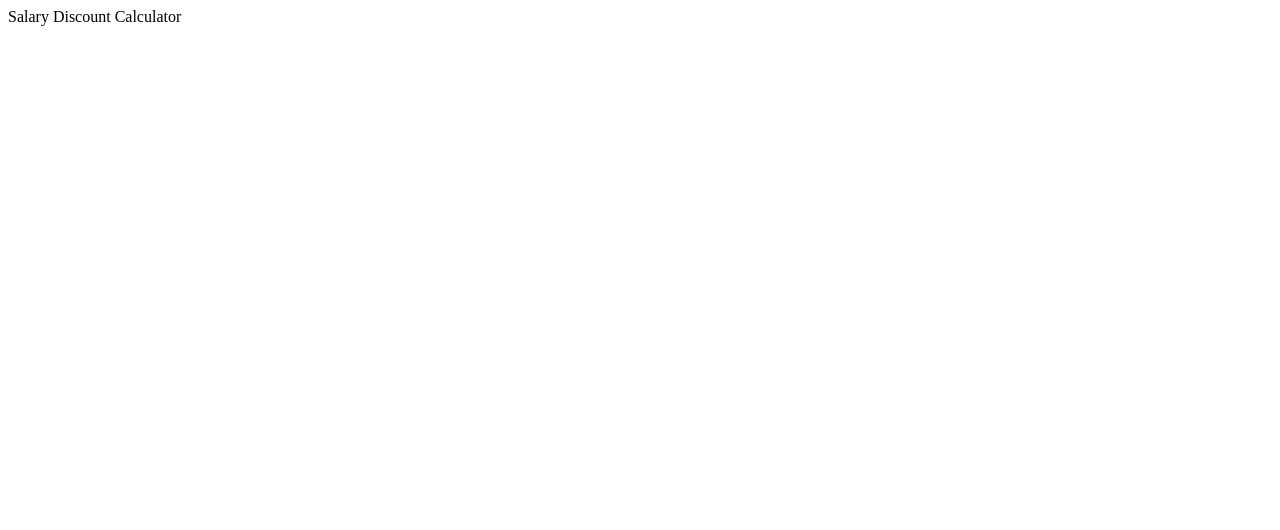
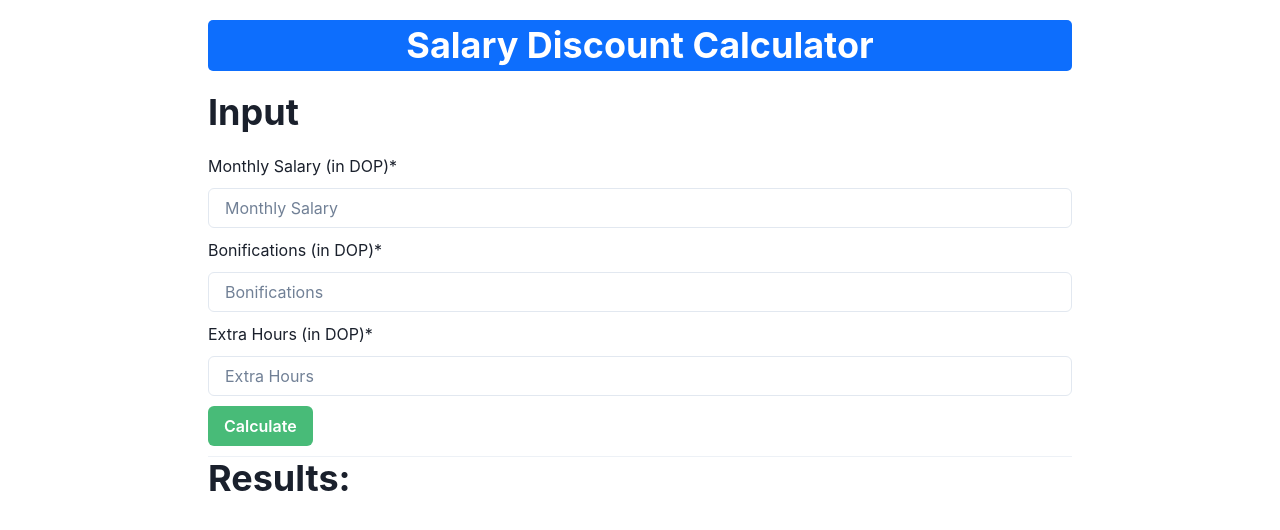
Before and after one commit to yadierms/sa, a React (Vite) app: page / in a window 1280 px wide. Shown: the top 530 px of the page. Built offline with nearby package versions, Linux system fonts and the light colour scheme.

Commit message:
Some changes were made

```diff
--- a/package.json
+++ b/package.json
@@ -10,9 +10,11 @@
     "preview": "vite preview"
   },
   "dependencies": {
-    "bootstrap": "^5.3.2",
+    "@chakra-ui/react": "^2.8.1",
+    "@emotion/react": "^11.11.1",
+    "@emotion/styled": "^11.11.0",
+    "framer-motion": "^10.16.4",
     "react": "^18.2.0",
-    "react-bootstrap": "^2.9.0",
     "react-dom": "^18.2.0"
   },
   "devDependencies": {
--- a/src/App.jsx
+++ b/src/App.jsx
@@ -1,5 +1,43 @@
+import {
+  Button,
+  Container,
+  Divider,
+  Heading,
+  Input,
+  Text,
+} from "@chakra-ui/react";
+
 function App() {
-  return <div>Salary Discount Calculator</div>;
+  return (
+    <Container minWidth="4xl" py="20px">
+      <Heading
+        mb="20px"
+        as="h1"
+        bgColor="rgba(13,110,253,255) "
+        color="white"
+        padding="4px 2px"
+        textAlign="center"
+        verticalAlign="center"
+        borderRadius="5px"
+      >
+        Salary Discount Calculator
+      </Heading>
+      <Heading as="h2" mb="20px">
+        Input
+      </Heading>
+      <Text my="10px">Monthly Salary (in DOP)* </Text>
+      <Input placeholder="Monthly Salary" type="number" />
+      <Text my="10px">Bonifications (in DOP)* </Text>
+      <Input placeholder="Bonifications" type="number" />
+      <Text my="10px">Extra Hours (in DOP)* </Text>
+      <Input placeholder="Extra Hours" type="number" />
+      <Button bgColor="green.400" color="white" my="10px">
+        Calculate
+      </Button>
+      <Divider />
+      <Heading>Results: </Heading>
+    </Container>
+  );
 }
 
 export default App;
--- a/src/main.jsx
+++ b/src/main.jsx
@@ -2,8 +2,12 @@ import React from "react";
 import ReactDOM from "react-dom/client";
 import App from "./App.jsx";
 
+import { ChakraProvider } from "@chakra-ui/react";
+
 ReactDOM.createRoot(document.getElementById("root")).render(
   <React.StrictMode>
-    <App />
+    <ChakraProvider>
+      <App />
+    </ChakraProvider>
   </React.StrictMode>
 );
```
Also changed, not shown: 2 other files (tests, documents, lock files or other folders).
